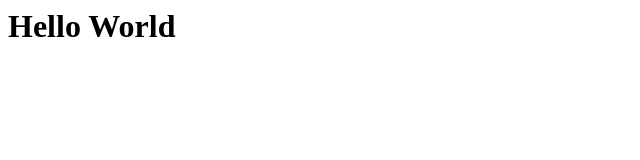
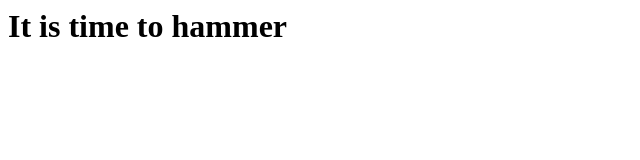
Before and after one commit to WhittJS/csgomap, a plain HTML site: page index.html in a window 1280 px wide. Shown: the whole page, without its empty margins (0-640 px from the left). Drawn offline with Linux system fonts and the light colour scheme.

Commit message:
Update index.html
gaming

```diff
--- a/index.html
+++ b/index.html
@@ -1,5 +1,5 @@
 <html>
    <body>
-       <h1>Hello World</h1>
+       <h1>It is time to hammer</h1>
    </body>
 </html>
```
